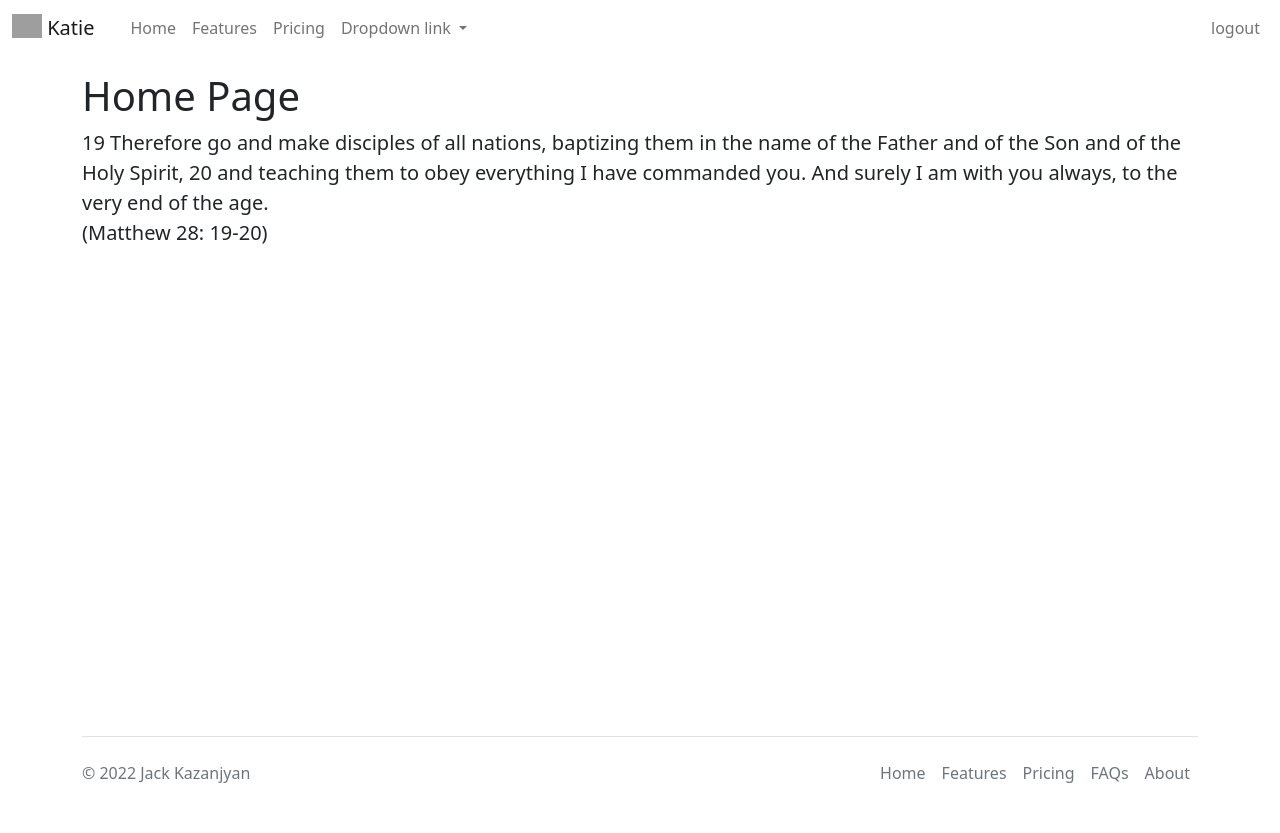
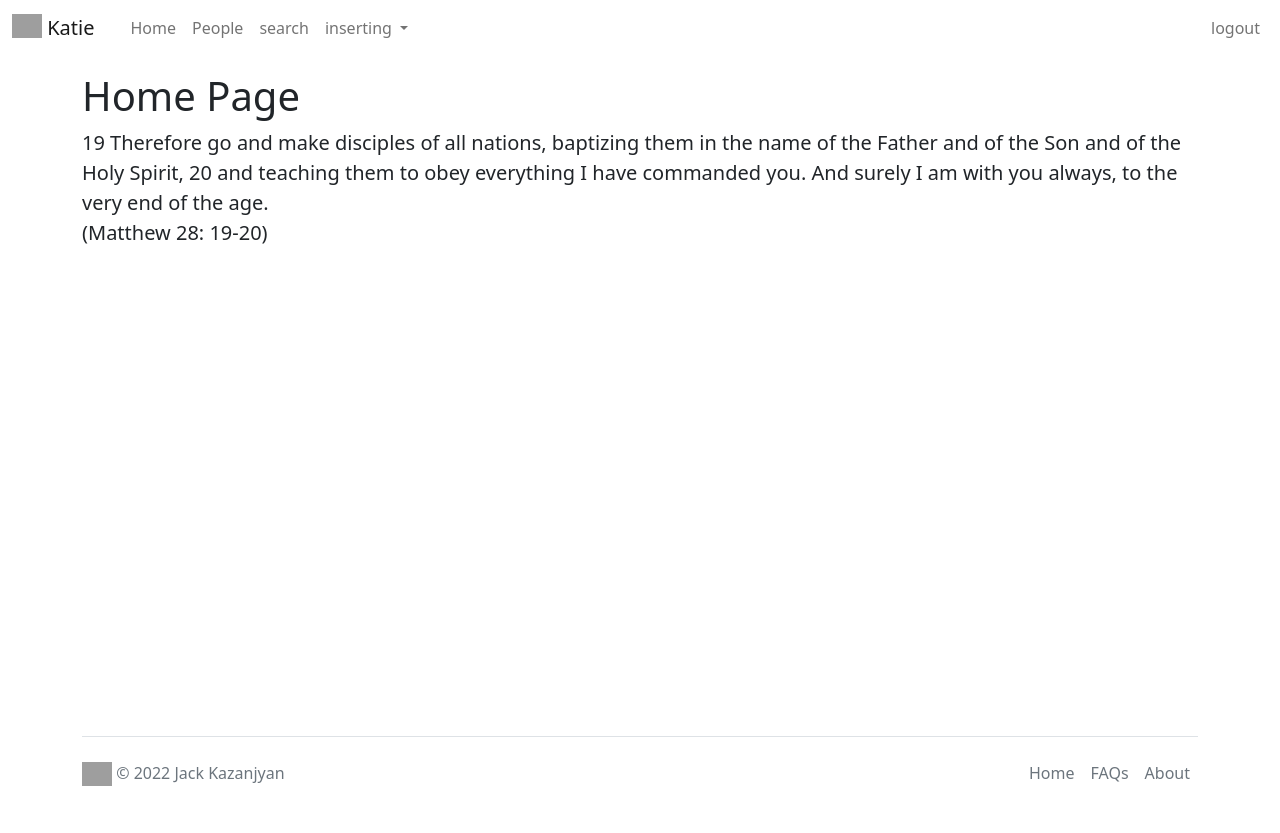
Before and after one commit to Jack4ac22/katie, a PHP site: page /Katie/ in a window 1280 px wide. Run offline with PHP 8.4, Linux system fonts and the light colour scheme; the visitor is signed in with stand-in values (Sample User, id 1); grey boxes are pictures that could not be loaded.

Commit message:
correction in the nav bar

```diff
--- a/app/controllers/Pages.php
+++ b/app/controllers/Pages.php
@@ -16,4 +16,11 @@ class Pages extends Controller
         $data = ['title' => 'About', 'description' => 'Be Safe'];
         $this->view('pages/about', $data);
     }
+
+
+    public function faq()
+    {
+        $data = ['title' => 'FAQs', 'description' => ''];
+        $this->view('pages/faq', $data);
+    }
 }
--- a/app/views/includes/footer.php
+++ b/app/views/includes/footer.php
@@ -1,19 +1,10 @@
 </div>
 <div class="container">
     <footer class="d-flex flex-wrap justify-content-between align-items-center py-3 my-4 border-top">
-        <p class="col-md-4 mb-0 text-muted">© 2022 Jack Kazanjyan</p>
-
-        <a href="/" class="col-md-4 d-flex align-items-center justify-content-center mb-3 mb-md-0 me-md-auto link-dark text-decoration-none">
-            <svg class="bi me-2" width="40" height="32">
-                <use xlink:href="#bootstrap"></use>
-            </svg>
-        </a>
-
+        <p class="col-md-4 mb-0 text-muted"> <img src="https://cdn.pixabay.com/photo/2013/07/12/17/59/association-152746_960_720.png" alt="Logo" width="30" height="24" class="d-inline-block align-text-top"> © 2022 Jack Kazanjyan</p>
         <ul class="nav col-md-4 justify-content-end">
-            <li class="nav-item"><a href="<?php echo URLROOT; ?>" class="nav-link px-2 text-muted">Home</a></li>
-            <li class="nav-item"><a href="#" class="nav-link px-2 text-muted">Features</a></li>
-            <li class="nav-item"><a href="#" class="nav-link px-2 text-muted">Pricing</a></li>
-            <li class="nav-item"><a href="#" class="nav-link px-2 text-muted">FAQs</a></li>
+            <li class="nav-item"><a href="<?php echo URLROOT; ?>/pages/index" class="nav-link px-2 text-muted">Home</a></li>
+            <li class="nav-item"><a href="<?php echo URLROOT; ?>/pages/faq" class="nav-link px-2 text-muted">FAQs</a></li>
             <li class="nav-item"><a href="<?php echo URLROOT; ?>/pages/about" class="nav-link px-2 text-muted">About</a></li>
         </ul>
     </footer>
--- a/app/views/includes/nav.php
+++ b/app/views/includes/nav.php
@@ -18,19 +18,20 @@
                 } ?>
                 <?php if (isset($_SESSION['user_id'])) : ?>
                     <li class="nav-item">
-                        <a class="nav-link" href="<?php echo URLROOT; ?>/people/index">Features</a>
+                        <a class="nav-link" href="<?php echo URLROOT; ?>/people/index">People</a>
                     </li>
                     <li class="nav-item">
-                        <a class="nav-link" href="#">Pricing</a>
+                        <a class="nav-link" href="#">search</a>
                     </li>
                     <li class="nav-item dropdown">
-                        <a class="nav-link dropdown-toggle" href="#" role="button" data-bs-toggle="dropdown" aria-expanded="false">
-                            Dropdown link
+                        <a class="nav-link dropdown-toggle" href="<?php echo URLROOT; ?>/people/index" role="button" data-bs-toggle="dropdown" aria-expanded="false">
+                            inserting
                         </a>
                         <ul class="dropdown-menu">
-                            <li><a class="dropdown-item" href="#">Action</a></li>
-                            <li><a class="dropdown-item" href="#">Another action</a></li>
-                            <li><a class="dropdown-item" href="<?php echo URLROOT; ?>/pages/about">about</a></li>
+                            <li><a class="dropdown-item nav-link" href="<?php echo URLROOT; ?>/persons/index">person</a></li>
+                            <li><a class="dropdown-item nav-link" href="<?php echo URLROOT; ?>/job_titles/index">job title</a></li>
+                            <li><a class="dropdown-item nav-link" href="<?php echo URLROOT; ?>/languages/index">language</a></li>
+                            <li><a class="dropdown-item nav-link" href="<?php echo URLROOT; ?>/timezones/index">time zone</a></li>
                         </ul>
                     </li>
             </ul>
--- /dev/null
+++ b/app/views/pages/faq.php
@@ -0,0 +1,4 @@
+<?php require_once APPROOT . '/views/includes/header.php'; ?>
+<h1 class="heading"><?php echo $data['title']; ?></h1>
+<p class="lead"><?php echo $data['description']; ?></p>
+<?php require_once APPROOT . '/views/includes/footer.php'; ?>
```
